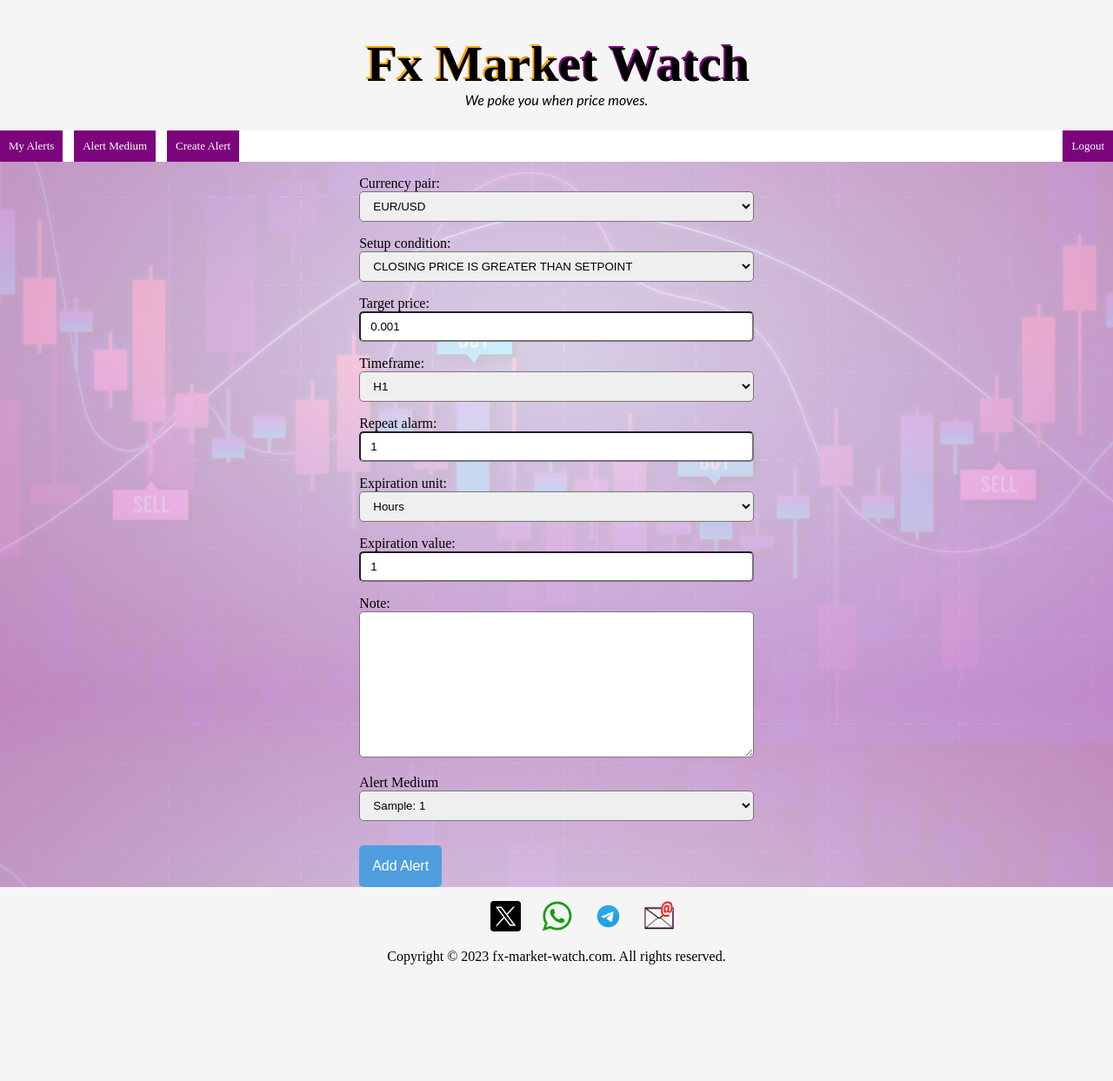
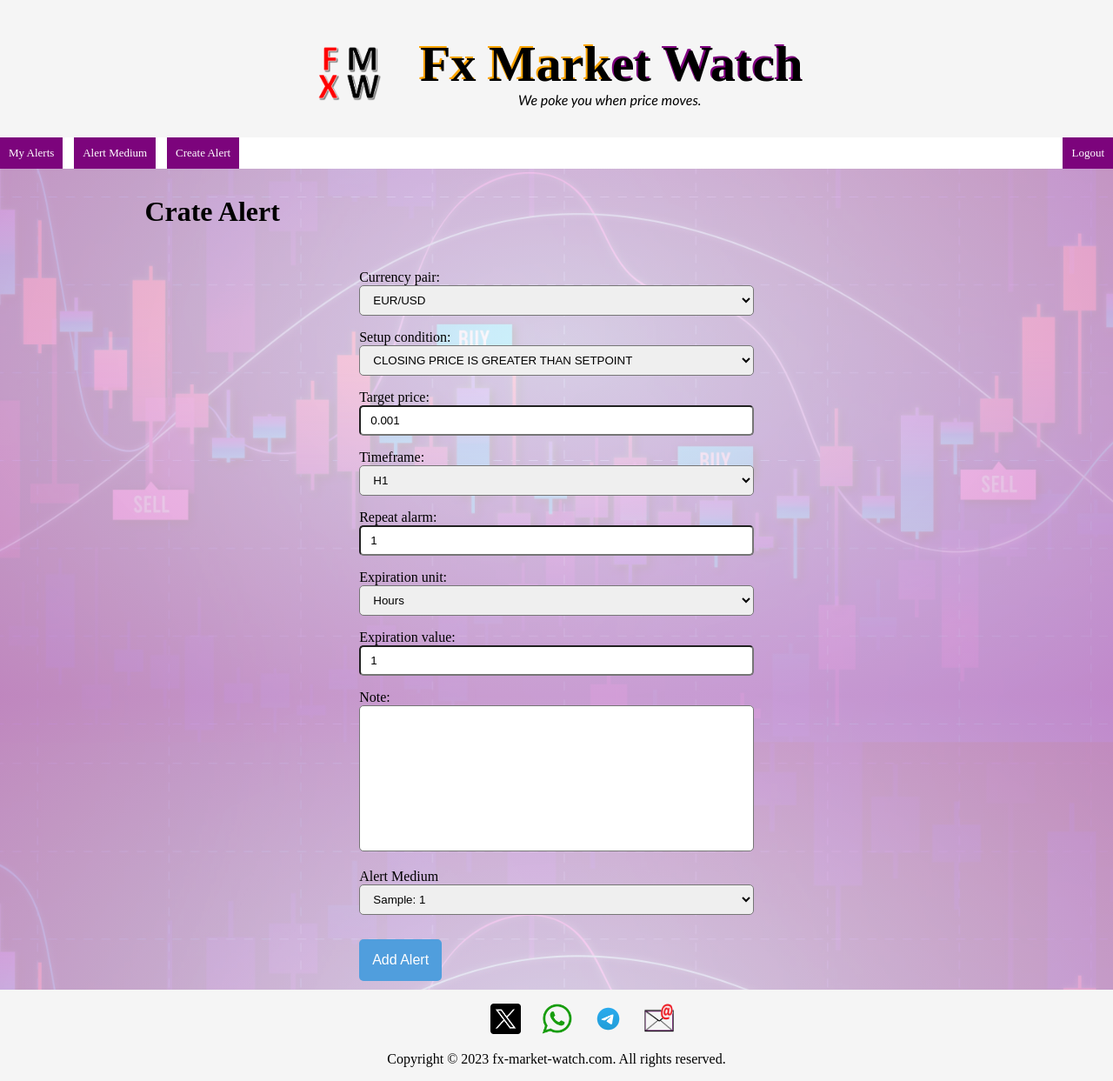
Before and after one commit to georgeeset/fx-price-watch, a Django app: page /user/create-alert in a window 1280 px wide. Shown: the whole page at 87% size. Before the commit the page ends 1109 px from the top, so only its background shows below. Run offline with Django 4.2, Linux system fonts and the light colour scheme; a user stored in the database is signed in; tables that the repository leaves empty hold one stand-in row (values such as "Sample post").

Commit message:
string literals stored in constants file to help organize code page
multi-choice fields of data models moved to constants file

email string relocated to environment vairables

```diff
--- a/fx_market_watch/templates/create_alert_page.html
+++ b/fx_market_watch/templates/create_alert_page.html
@@ -5,6 +5,9 @@
 {% include 'partials/_header.html' %}
 {% include 'partials/_navbar.html' %}
 
+<div class="cardInfo">
+    <h1>Crate Alert</h1>
+</div>
 <div class='centerForm'>
 <form method='post'>
     {% csrf_token %}
--- a/fx_market_watch/templates/partials/_header.html
+++ b/fx_market_watch/templates/partials/_header.html
@@ -1,4 +1,9 @@
+{% load static %}
 <div class="banner-head">
+  <div class="pageLogo">
+    <a href="#"><img src="{% static "../static/styles/imgs/fxmw.png" %}"alt="fxmarketwatch logo" height=90px></a>
+  </div>
+  <div class="textHolder">
     <div class="banner">
         Fx Market Watch
     </div>
@@ -6,3 +11,4 @@
       We poke you when price moves.
     </div>
   </div>
+</div>
--- a/fxmktwatch/views.py
+++ b/fxmktwatch/views.py
@@ -6,6 +6,7 @@ from django.core.mail import send_mail
 import random, math
 from fxmktwatch.utils import constants, services
 from django.http import Http404
+from os import environ
 
 # Create your views here.
 
@@ -21,30 +22,30 @@ def home(request):
         if signup_form.is_valid():
             # print(signup_form.cleaned_data.get('first_name'))
             new_user = UserInfo()
-            new_user.firstname = signup_form.cleaned_data.get('first_name')
-            new_user.lastname = signup_form.cleaned_data.get('last_name')
-            new_user.username = signup_form.cleaned_data.get('username')
-            new_user.interest = ','.join(signup_form.cleaned_data.get('interests'))
+            new_user.firstname = signup_form.cleaned_data.get(constants.first_name)
+            new_user.lastname = signup_form.cleaned_data.get(constants.last_name)
+            new_user.username = signup_form.cleaned_data.get(constants.username)
+            new_user.interest = ','.join(signup_form.cleaned_data.get(constants.interests))
             new_user.save()
             signup_form.save()
-            interests = signup_form.cleaned_data.get('interests')
+            interests = signup_form.cleaned_data.get(constants.interests)
             print(interests)
             return render(request, 'signup_success.html',
-                          {'first_name': signup_form.cleaned_data.get('first_name'),
-                           'last_name': signup_form.cleaned_data.get('last_name')}
+                          {constants.first_name: signup_form.cleaned_data.get(constants.first_name),
+                           constants.last_name: signup_form.cleaned_data.get(constants.last_name)}
                            )
 
     elif request.method == 'POST' and 'login' in request.POST:
         login_form = LoginForm(request.POST)
-        username = login_form.data.get('username')
-        password = login_form.data.get('password')
+        username = login_form.data.get(constants.username)
+        password = login_form.data.get(constants.password)
 
         user = authenticate(request, username=username, password=password)
         if user:
             login(request, user)
             return redirect('/user')
         else:
-            login_form.add_error('username', 'Invalid Username or Password')
+            login_form.add_error(constants.username, constants.Invalid_Username_or_Password)
 
         # print(f'{username} . {password}')
 
@@ -60,7 +61,7 @@ def userPage(request):
 
 
     this_user = UserInfo.objects.get(username = request.user)
-    user_alerts = Alerts.objects.filter(userid = this_user).order_by('-time_created')
+    user_alerts = Alerts.objects.filter(userid = this_user).order_by(constants.time_created_neg)
     # print(user_alerts)
     # print(len(user_alerts))
     # print(user_alerts[0].to_dict())
@@ -79,24 +80,24 @@ def record_alert(alert_form:AlertForm, this_user:UserInfo,  alert_method:AlertMe
         # print(alertForm.data)
         # new_alert = Alerts()
 
-        new_alert.currency_pair = alert_form.cleaned_data['currency_pair']
-        new_alert.setup_condition = alert_form.cleaned_data['setup_condition']
-        new_alert.timeframe = alert_form.data['timeframe']
-        new_alert.repeat_alarm = alert_form.data['repeat_alarm']
-        new_alert.expiration_unit = alert_form.data['expiration_unit']
-        new_alert.expiration_value = alert_form.data['expiration_value']
-        new_alert.target_price = alert_form.data['target_price']
+        new_alert.currency_pair = alert_form.cleaned_data[constants.currency_pair]
+        new_alert.setup_condition = alert_form.cleaned_data[constants.setup_condition]
+        new_alert.timeframe = alert_form.data[constants.timeframe]
+        new_alert.repeat_alarm = alert_form.data[constants.repeat_alarm]
+        new_alert.expiration_unit = alert_form.data[constants.expiration_unit]
+        new_alert.expiration_value = alert_form.data[constants.expiration_value]
+        new_alert.target_price = alert_form.data[constants.target_price]
         new_alert.userid = this_user
         # new_alert.expiration = datetime.now()
-        new_alert.note = alert_form.data['note']
+        new_alert.note = alert_form.data[constants.note]
         new_alert.alert_medium = alert_method
 
-        if alert_form.cleaned_data['expiration_unit'] == constants.hours:
-            new_alert.expiration = datetime.utcnow() + timedelta(hours=alert_form.cleaned_data['expiration_value'])
-        elif alert_form.cleaned_data['expiration_unit'] == constants.days:
-            new_alert.expiration = datetime.utcnow() + timedelta(days=alert_form.cleaned_data['expiration_value'])
-        elif alert_form.cleaned_data['expiration_unit'] == constants.months:
-            new_alert.expiration = datetime.utcnow() + timedelta(days=(alert_form.cleaned_data['expiration_value'] * 30))
+        if alert_form.cleaned_data[constants.expiration_unit] == constants.hours:
+            new_alert.expiration = datetime.utcnow() + timedelta(hours=alert_form.cleaned_data[constants.expiration_value])
+        elif alert_form.cleaned_data[constants.expiration_unit] == constants.days:
+            new_alert.expiration = datetime.utcnow() + timedelta(days=alert_form.cleaned_data[constants.expiration_value])
+        elif alert_form.cleaned_data[constants.expiration_unit] == constants.months:
+            new_alert.expiration = datetime.utcnow() + timedelta(days=(alert_form.cleaned_data[constants.expiration_value] * 30))
         else:
             HttpResponse('Somethin went wrong with expiraiton date')
 
@@ -147,7 +148,6 @@ def add_alert(request):
     return render(request, 'create_alert_page.html',
                   {'first_name': request.user.get_username, 'form': alertForm, 'user_alert_medium': user_alert_medium})
 
-
 def edit_alert(request, id):
 
     if not request.user.is_authenticated:
@@ -162,14 +162,14 @@ def edit_alert(request, id):
     if request.method == 'GET':
 
         init_data = {
-            'currency_pair' : to_edit.currency_pair,
-            'setup_condition' : to_edit.setup_condition,
-            'timeframe' : to_edit.timeframe,
-            'repeat_alarm' : to_edit.repeat_alarm,
-            'expiration_unit' : to_edit.expiration,
-            'expiration_value' : to_edit.expiration_value,
-            'target_price' : to_edit.target_price,
-            'note' : to_edit.note,
+            constants.currency_pair : to_edit.currency_pair,
+            constants.setup_condition : to_edit.setup_condition,
+            constants.timeframe : to_edit.timeframe,
+            constants.repeat_alarm : to_edit.repeat_alarm,
+            constants.expiration_unit : to_edit.expiration,
+            constants.expiration_value : to_edit.expiration_value,
+            constants.target_price : to_edit.target_price,
+            constants.note : to_edit.note,
         }
 
         edit_form = AlertForm(request.POST or None, initial=init_data)
@@ -224,10 +224,11 @@ def mail_code(email, code):
     send_mail(
         subject= 'Email Verification - FX market watch',
         message=f"Your are receiving this message because you want to activate your email for price alert\n this is your verification code: {code}",
-        from_email="alert.pricewatch@gmail.com",
+        from_email=environ.get('FX_EMAIL'),
         recipient_list=[email],
         fail_silently=False,
         )
+
 
 def alert_medium(request):
     this_user = get_object_or_404(UserInfo, username = request.user)
@@ -363,9 +364,6 @@ def alert_medium(request):
 
     return render(request, 'alert_methods_page.html', {'email_form': email_form, 'telegram_form': telegram_form, 'verification_form': verification_form, 'alert_medium': user_alert_medium})
 
-
-
-
 def logout_user(request):
     if request.method == 'GET':
             if request.user.is_authenticated:
--- a/static/styles/alert_medium_style.css
+++ b/static/styles/alert_medium_style.css
@@ -36,3 +36,14 @@
     font-weight: 600;
     color: green;
   }
+
+.horizontalButtons {
+    display: flex;
+    gap: 10px;
+    justify-content: space-between;
+    padding-bottom: 10px;
+}
+
+.resendButton {
+    align-self: flex-end;
+}
--- a/static/styles/alert_tag.css
+++ b/static/styles/alert_tag.css
@@ -20,6 +20,7 @@
 
 .cardInfo {
     padding: 10px;
+    padding-left: 13%;
 }
 
 .cardTitle {
--- a/static/styles/form_style.css
+++ b/static/styles/form_style.css
@@ -9,7 +9,7 @@
 }
 
 .form-note{
-
+    resize: none;
 }
 
 .signupForm {
@@ -63,4 +63,5 @@ input[type=submit]:hover {
 .centerForm {
     justify-content: center;
     display: flex;
+    padding-bottom: 10px;
 }
--- a/static/styles/index.css
+++ b/static/styles/index.css
@@ -9,7 +9,7 @@
     text-align: center;
 }
 
-.bana{
+.bana {
     width: 40%;
     height: auto;
 }
@@ -31,7 +31,7 @@
     clear: both;
 }
 
-.splitRow{
+.splitRow {
     justify-content: space-between;
     padding: 0px;
     /* padding: 5%; */
@@ -70,7 +70,7 @@
     text-align: center;
 }
 
-.fading-slideshow > li >img{
+.fading-slideshow > li >img {
     width: 75%;
 }
 
--- a/static/styles/style.css
+++ b/static/styles/style.css
@@ -21,6 +21,9 @@ hr {
 }
 
 .banner-head {
+  display: flex;
+  gap: 30px;
+  justify-content: center;
   background-color: whitesmoke;
   padding-top: 3%;
   padding-bottom:2%
@@ -36,7 +39,7 @@ hr {
 .banner {
   font-size: 58px;
   font-weight: bold;
-  text-align: center;
+  /* text-align: center; */
   text-shadow: 2px 2px #000000;
   background-image: linear-gradient(to right, #FFA500, #FFA500 50%, #800080 50%, #800080);
   -webkit-background-clip: text;
@@ -172,7 +175,7 @@ footer {
   display: none
 }
 
-.imageSlide{
+.imageSlide {
   display: block;
   margin-left: auto;
   margin-right: auto;
@@ -188,18 +191,44 @@ footer {
   color: red;
 }
 
-.alertsGroup{
+.alertsGroup {
   display: flex;
   flex-direction: row;
   gap: 20px;
   flex-wrap: wrap;
   justify-content: center;
 }
+
 .allAlerts {
   display: inline-block;
   width: 100%;
   padding: 20px;
 }
-.sectionTitle{
+
+.sectionTitle {
   padding-left: 15%;
 }
+
+.beginerCard {
+  background-color: rgba(245, 245, 245, 0.8);
+  padding:10px;
+}
+
+.instructions {
+  list-style:square;
+}
+
+.instructions > li {
+  padding-bottom: 5px;
+}
+
+.candleImage{
+  margin-top: 20px;
+  background-color: white;
+  padding: 10px;
+}
+
+.beginerCard, .candleImage {
+  box-shadow: 0 4px 8px 0 rgba(0,0,0,0.2);
+  border-radius: 5px;
+}
```
Also changed, not shown: fx_market_watch/templates/alert_methods_page.html (+5 -2 lines), fx_market_watch/templates/user_page.html (+19 -0 lines), fxmktwatch/models.py (+5 -84 lines), fxmktwatch/utils/constants.py (+87 -1 lines), fx_market_watch/templates/edit_alert_page.html (indentation only), static/styles/imgs/candlestick_label.png (added), static/styles/imgs/fxmw.png (added).
